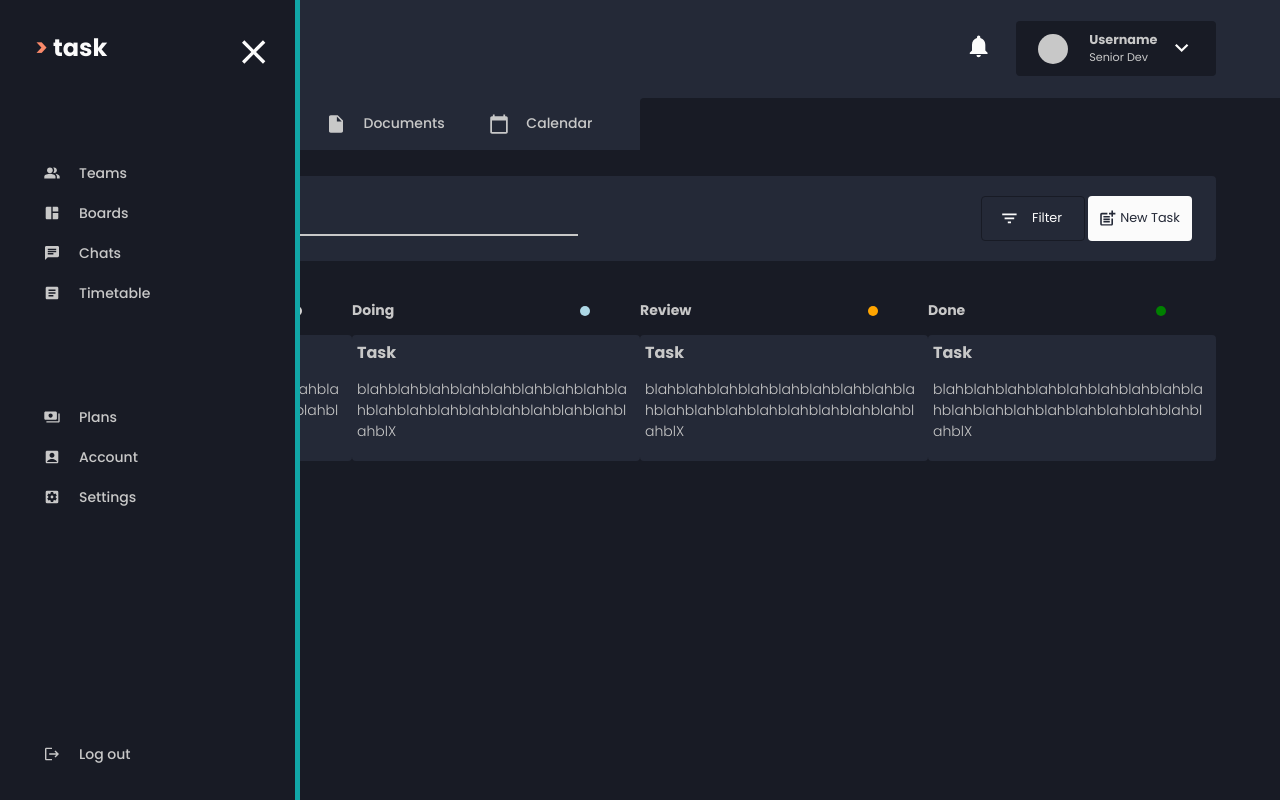
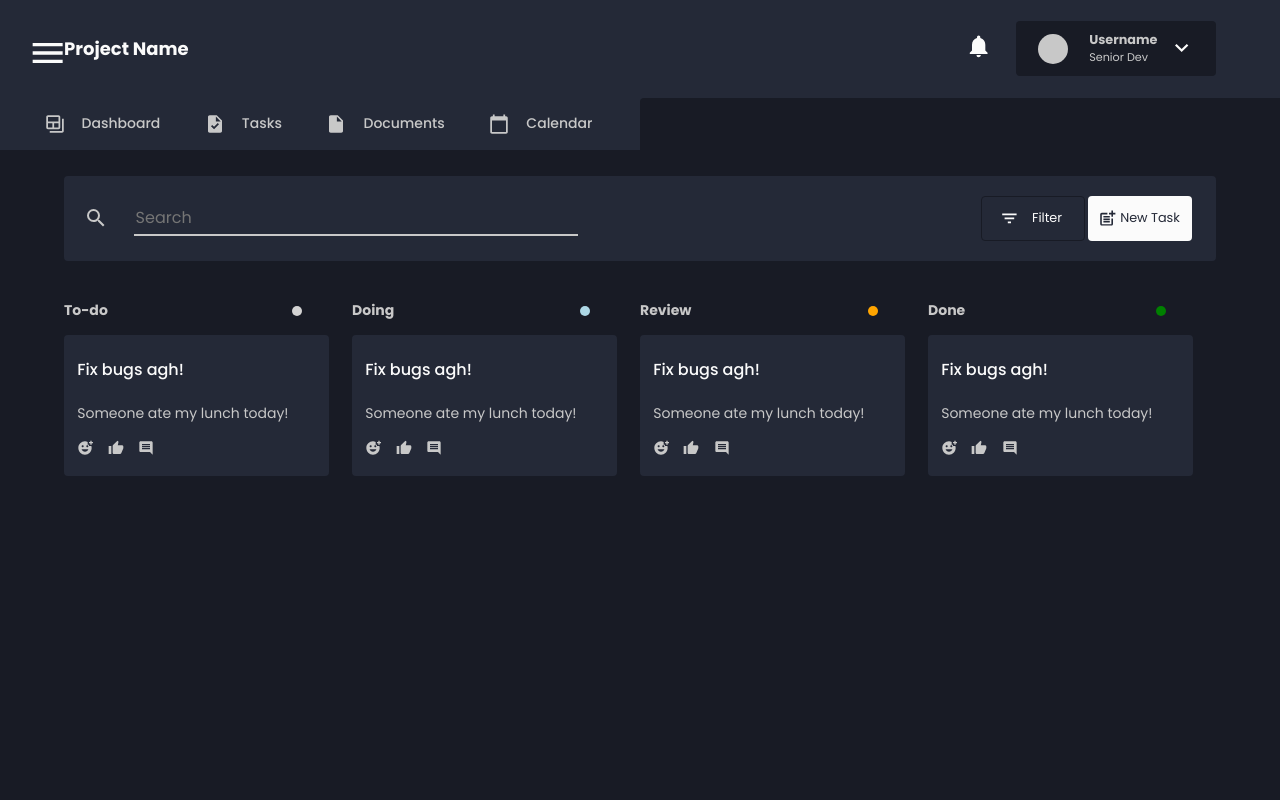
Before and after one commit to 0xOKNOTOK/task-manager, a Next.js app: page /test in a window 1280 px wide. Built offline with nearby package versions, Linux system fonts and the light colour scheme.

Commit message:
Further styled the task component to look more like original design concept.

```diff
--- a/components/Navbar/Navbar.tsx
+++ b/components/Navbar/Navbar.tsx
@@ -15,10 +15,9 @@ import {
 } from 'react-icons/md'
 
 import { ButtonIcon } from '../ButtonIcon/ButtonIcon'
-import { Button } from '../Button/Button'
 
 export const Navbar = () => {
-  const [isNavExpanded, setIsNavExpanded] = useState(true)
+  const [isNavExpanded, setIsNavExpanded] = useState(false)
 
   const toggleNavBar = (event: any) => {
     event.preventDefault()
--- a/components/Task/Task.tsx
+++ b/components/Task/Task.tsx
@@ -1,6 +1,5 @@
 import React from 'react'
-import { FlexWrapper } from '../FlexWrapper/FlexWrapper'
-import styles from './Task.module.css'
+import { MdAddReaction, MdThumbUp, MdComment } from 'react-icons/md'
 
 interface Props {
   task: Task
@@ -17,11 +16,9 @@ interface Task {
 export const Task = ({ task, className }: Props) => {
   return (
     <div className={className}>
-      <h4>Task</h4>
-      <p>
-        blahblahblahblahblahblahblahblahblahblahblahblahblahblahblahblahblahblahblX
-      </p>
-      <span></span>
+      <h4>Fix bugs agh!</h4>
+      <p>Someone ate my lunch today!</p>
+      <MdAddReaction /> <MdThumbUp /> <MdComment />
     </div>
   )
 }
--- a/components/TasksManager/TasksManager.module.css
+++ b/components/TasksManager/TasksManager.module.css
@@ -9,11 +9,12 @@
   justify-content: space-between;
   width: 100%;
 }
-.dd {
+.content {
   display: flex;
 }
 .taskWrapper {
-  width: 25%;
+  margin-right: 2%;
+  width: 23%;
   display: flex;
   flex-direction: column;
   overflow-wrap: break-word;
@@ -22,15 +23,23 @@
 .task {
   background-color: var(--background-blue);
   border-radius: var(--border-radius);
-  padding: 5px;
+  padding-left: 5%;
+  padding-bottom: 5%;
 }
 
 .task h4 {
-  padding: 0;
-  margin: 0;
+  font-weight: 500;
+  color: var(--text-white);
 }
 
 .task p {
   font-size: 0.875rem;
-  font-weight: lighter;
+  font-weight: 400;
+  color: var(--text-grey);
 }
+
+.task svg {
+  color: var(--text-grey);
+  transform: scale(1);
+  margin-right: 10px;
+}
--- a/components/TasksManager/TasksManager.tsx
+++ b/components/TasksManager/TasksManager.tsx
@@ -12,7 +12,7 @@ export const TasksManager = () => {
         <SectionHeader sectionTitle='Review' dotColour='orange' />
         <SectionHeader sectionTitle='Done' dotColour='green' />
       </div>
-      <div className={styles.dd}>
+      <div className={styles.content}>
         <div className={styles.taskWrapper}>
           <Task className={styles.task} task={{}} />
         </div>
```
